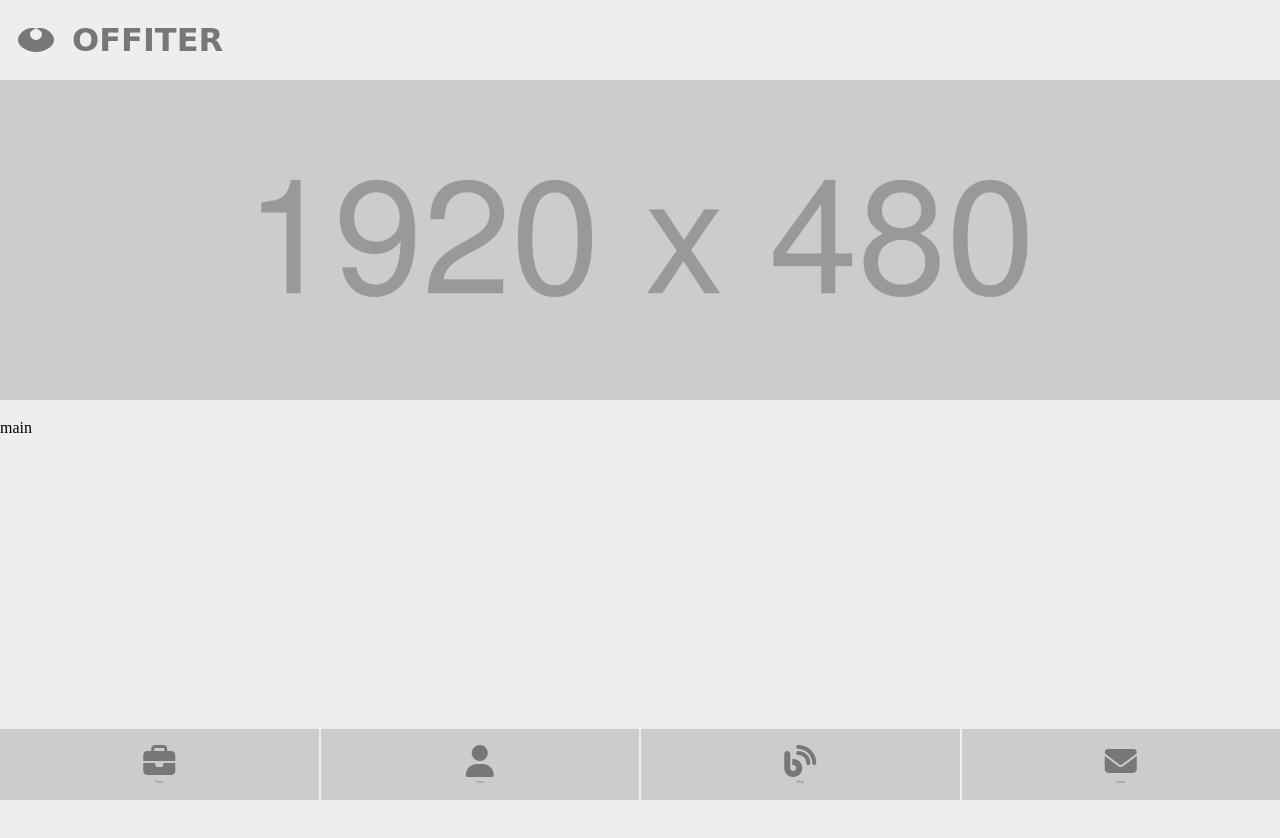
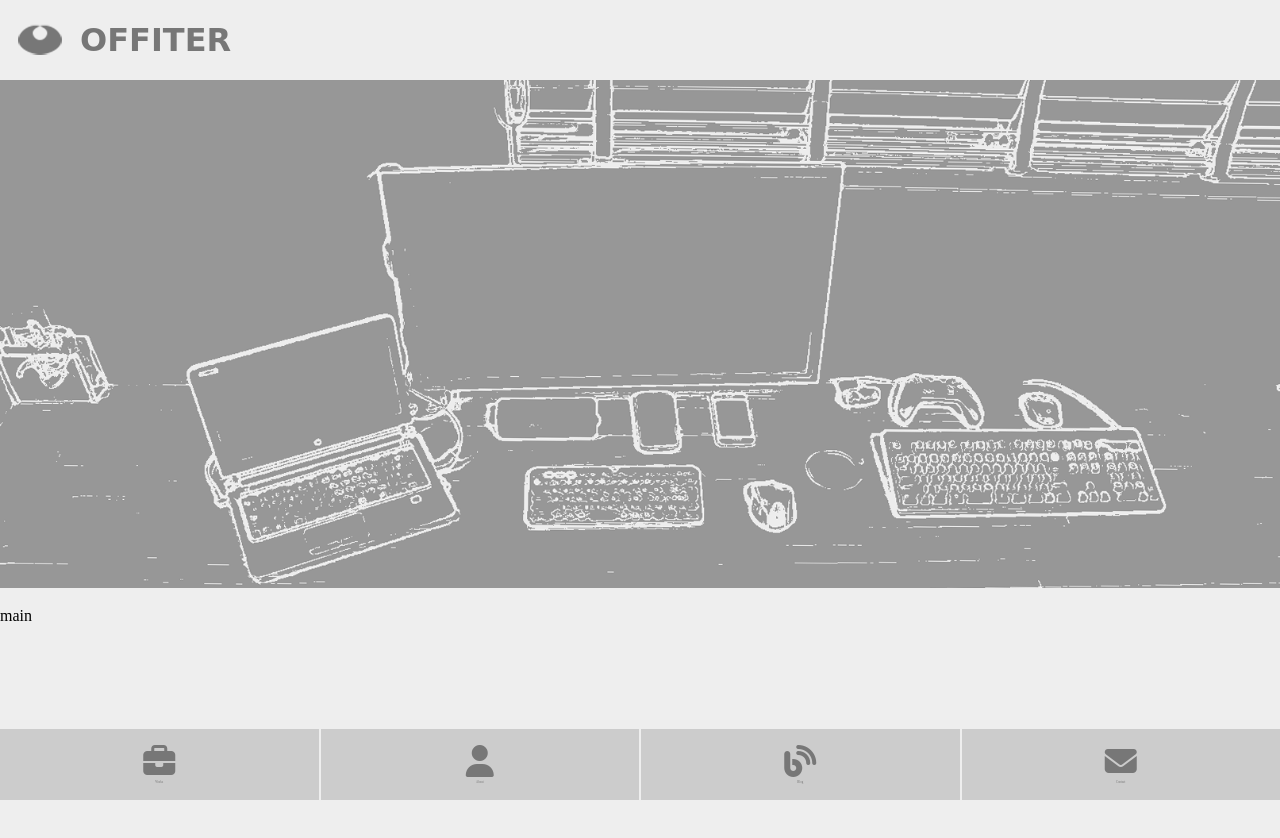
Before and after one commit to uchikakoi-eishou/portfolio1, a plain HTML site: page index.html in a window 1280 px wide. Shown: the top 838 px of the page. Drawn offline with Linux system fonts and the light colour scheme; a web font is replaced by a local one.

Commit message:
headerの作成

```diff
--- a/css/style.scss
+++ b/css/style.scss
@@ -155,6 +155,8 @@ nav {
 }
 
 .header_img {
+  // max-width: 100%;
+  // height: 200px;
   margin-top: 1rem;
 }
 
--- a/index.html
+++ b/index.html
@@ -7,14 +7,15 @@
     <script src="https://kit.fontawesome.com/7c3a0e64d3.js" crossorigin="anonymous"></script>
     <link href="https://fonts.googleapis.com/css2?family=Baloo+Tamma+2&display=swap" rel="stylesheet">
     <link rel="stylesheet" href="css/style.css">
+    <link rel="icon" href="img/favicon.ico">
 </head>
 <body>
     <header>
         <a href="/" class="header_title_link">
-            <img class="header_logo" src="img/logo1.png" alt="">
+            <img class="header_logo" src="img/logo.png" alt="">
             <h1 class="header_title">OFFITER</h1>
         </a>
-        <img class="header_img" src="img/1920x480.png" alt="">
+        <img class="header_img" src="img/header_img_short.png" alt="">
     </header>
     <div class="header_img"></div>
     <main>main</main>
```
Also changed, not shown: img/favicon.ico (added), img/header_img.png (added), img/header_img_short.png (added), img/logo.png (added), img/logo1.png (deleted), 1 other file.
